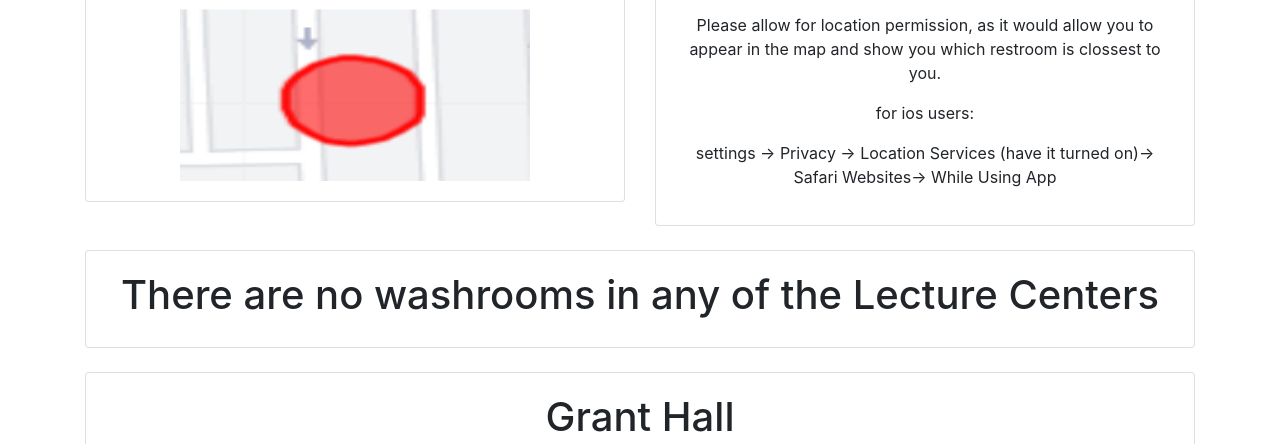
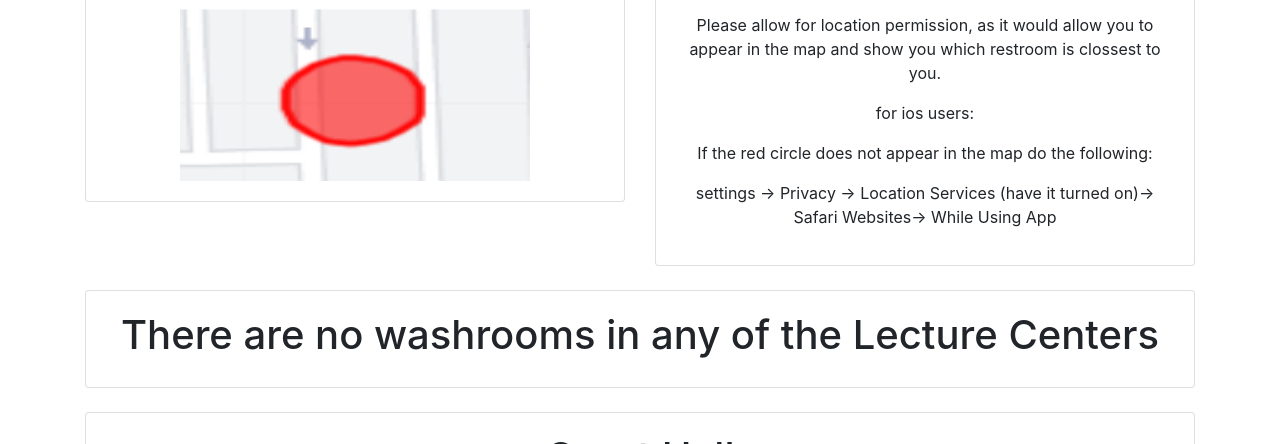
Before and after one commit to Abraham-Moraes-Arroyo/restroomv2, a plain HTML site: page index.html in a window 1280 px wide. Shown: the part 656-1100 px from the top of the page. Drawn offline with nearby package versions, Linux system fonts and the light colour scheme; some packages are replaced by stand-ins of ours.

Commit message:
Updates the caution if map doesn't work

```diff
--- a/index.html
+++ b/index.html
@@ -110,6 +110,7 @@ projects.  -->
                   <p>Please allow for location permission, as it would allow you to appear in the map and show you which
                     restroom is clossest to you.</p>
                     <p>for ios users: </p>
+                    <p>If the red circle does not appear in the map do the following: </p>
                     <p>settings -> Privacy -> Location Services (have it turned on)-> Safari Websites-> While Using App</p>
                 </center>
               </div>
```
